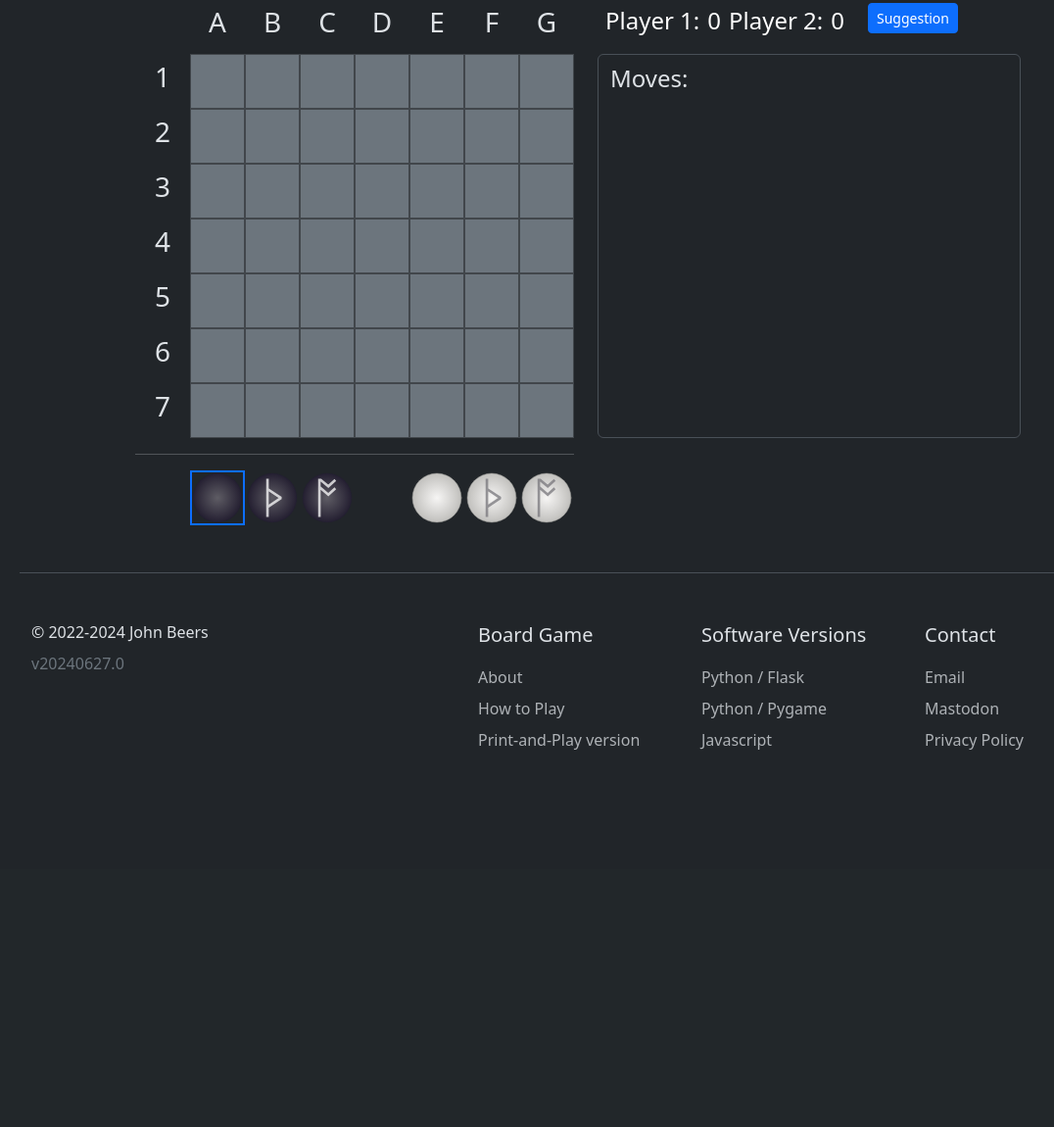
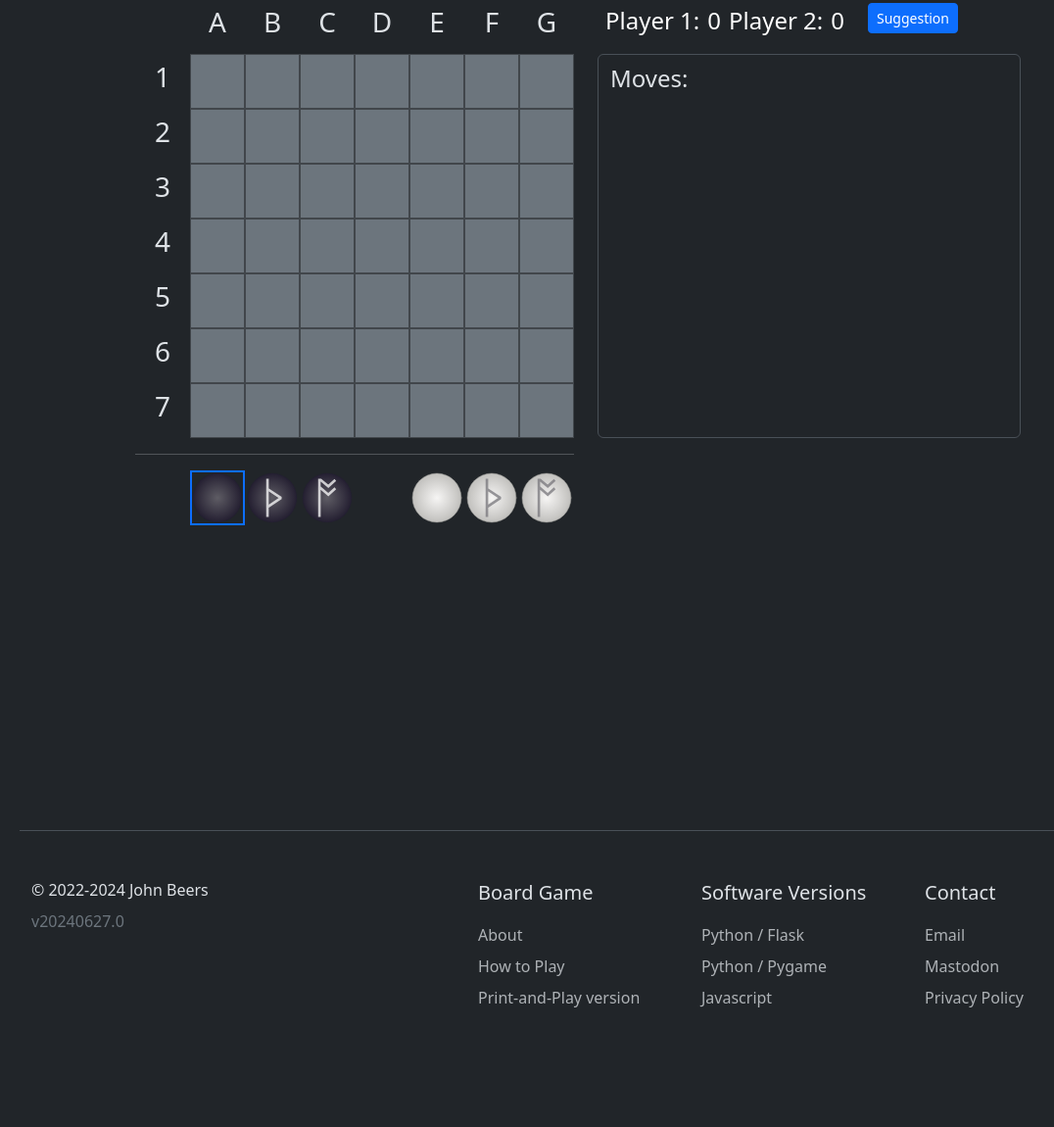
Before and after one commit to jaerrib/maerstanas_python, a Flask app: page / in a window 1280 px wide. Shown: the part 89-1239 px from the top of the page at 98% size, without its empty margins (50-1126 px from the left). Before the commit the page ends 854 px from the top, so only its background shows below. Run offline with Flask 3, Linux system fonts and the light colour scheme; some libraries are stand-ins or nearby versions.

Commit message:
Modify view area

```diff
--- a/app/templates/base.html
+++ b/app/templates/base.html
@@ -17,7 +17,11 @@
 <body>
 {% block header %} {% include "header.html" %} {% endblock header %}
 
-{% block main_content %} {% endblock main_content %}
+<main class="min-vh-100">
+    <div class="container">
+        {% block main_content %} {% endblock main_content %}
+    </div>
+</main>
 
 {% block footer %} {% include "footer.html" %} {% endblock footer %}
 </body>
```
